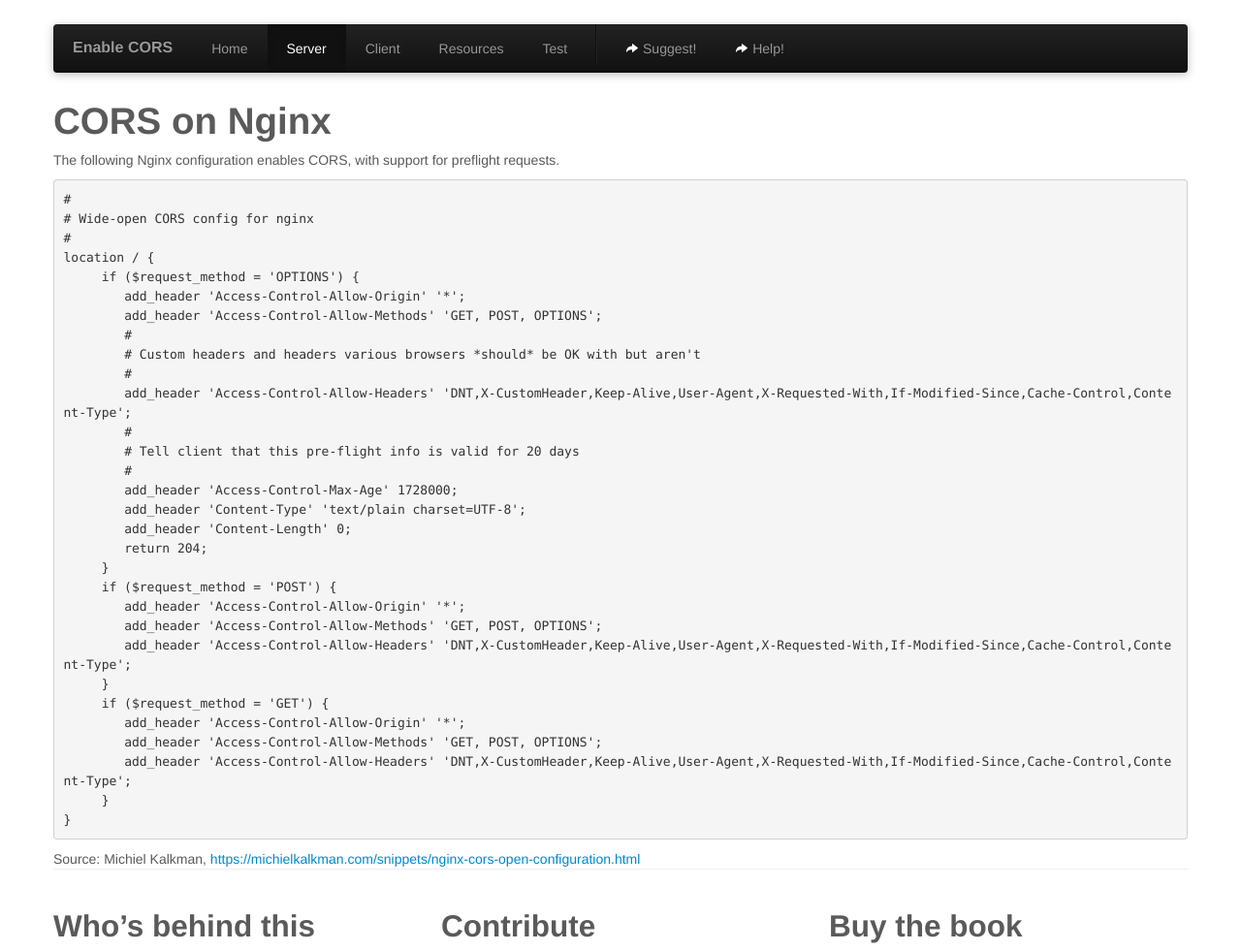
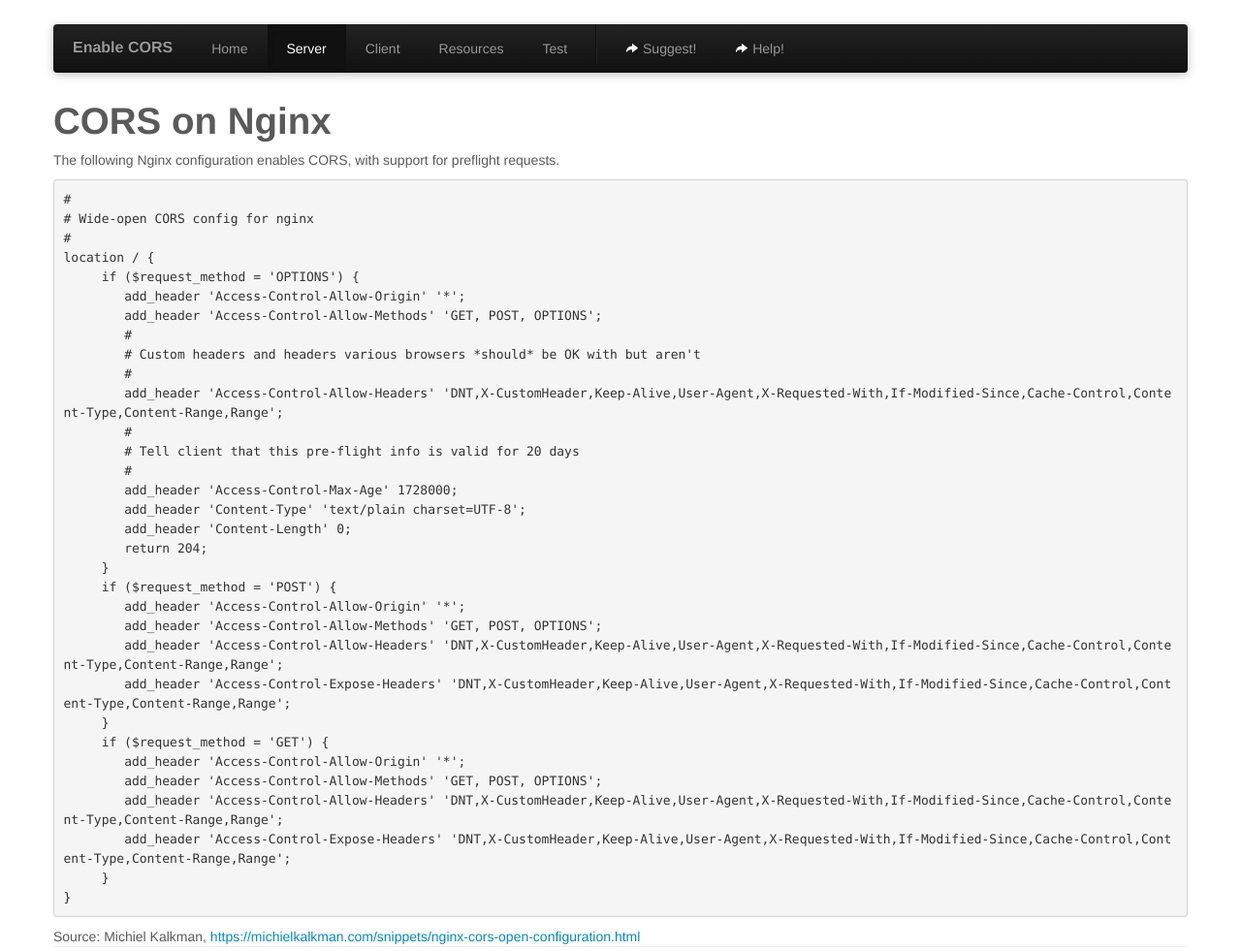
Before and after one commit to monsur/enable-cors.org, a Jekyll site: the page built from server_nginx.html, in a window 1280 px wide, cut to the strip 0-981 px from the top of the page. Shown: the whole strip at 97% size. Built offline with Jekyll 4.4.1, drawn with Linux system fonts in a browser that asks for light colours.

Commit message:
Add Access-Control-Expose-Headers
https://developer.mozilla.org/en-US/docs/Web/HTTP/Headers/Access-Control-Expose-Headers

While Access-Control-Allow-Headers lists the things (on a preflight request [ref](https://developer.mozilla.org/en-US/docs/Web/HTTP/Headers/Access-Control-Allow-Headers) ) which lists which HTTP headers will be available via Access-Control-Expose-Headers when making the actual request. But, this doesn't work if there's no Access-Control-Expose-Headers on the real requests, so some browsers will deny things as unsafe headers when they're outside of the list of hardcoded safe headers (https://developer.mozilla.org/en-US/docs/Glossary/Simple_response_header) (Cache-Control, Content-Language, Content-Type, Expires, Last-Modified, Pragma).

I've also added Content-Range and Range to the headers, which are necessary for letting JS do much of anything useful with chunked requests.

```diff
--- a/server_nginx.html
+++ b/server_nginx.html
@@ -21,7 +21,7 @@
         #
         # Custom headers and headers various browsers *should* be OK with but aren't
         #
-        add_header 'Access-Control-Allow-Headers' 'DNT,X-CustomHeader,Keep-Alive,User-Agent,X-Requested-With,If-Modified-Since,Cache-Control,Content-Type';
+        add_header 'Access-Control-Allow-Headers' 'DNT,X-CustomHeader,Keep-Alive,User-Agent,X-Requested-With,If-Modified-Since,Cache-Control,Content-Type,Content-Range,Range';
         #
         # Tell client that this pre-flight info is valid for 20 days
         #
@@ -33,12 +33,14 @@
      if ($request_method = 'POST') {
         add_header 'Access-Control-Allow-Origin' '*';
         add_header 'Access-Control-Allow-Methods' 'GET, POST, OPTIONS';
-        add_header 'Access-Control-Allow-Headers' 'DNT,X-CustomHeader,Keep-Alive,User-Agent,X-Requested-With,If-Modified-Since,Cache-Control,Content-Type';
+        add_header 'Access-Control-Allow-Headers' 'DNT,X-CustomHeader,Keep-Alive,User-Agent,X-Requested-With,If-Modified-Since,Cache-Control,Content-Type,Content-Range,Range';
+        add_header 'Access-Control-Expose-Headers' 'DNT,X-CustomHeader,Keep-Alive,User-Agent,X-Requested-With,If-Modified-Since,Cache-Control,Content-Type,Content-Range,Range';
      }
      if ($request_method = 'GET') {
         add_header 'Access-Control-Allow-Origin' '*';
         add_header 'Access-Control-Allow-Methods' 'GET, POST, OPTIONS';
-        add_header 'Access-Control-Allow-Headers' 'DNT,X-CustomHeader,Keep-Alive,User-Agent,X-Requested-With,If-Modified-Since,Cache-Control,Content-Type';
+        add_header 'Access-Control-Allow-Headers' 'DNT,X-CustomHeader,Keep-Alive,User-Agent,X-Requested-With,If-Modified-Since,Cache-Control,Content-Type,Content-Range,Range';
+        add_header 'Access-Control-Expose-Headers' 'DNT,X-CustomHeader,Keep-Alive,User-Agent,X-Requested-With,If-Modified-Since,Cache-Control,Content-Type,Content-Range,Range';
      }
 }
 </pre>
```
